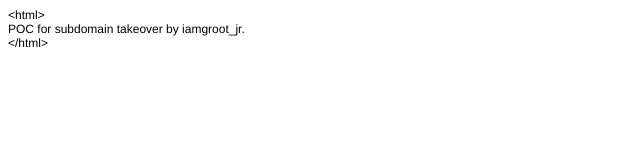
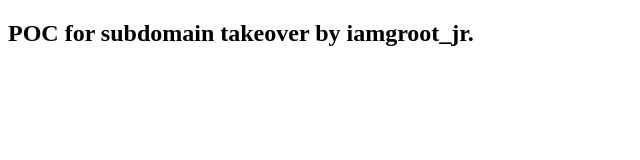
Before and after one commit to ansarikhursaid7tr/subdomain, a plain HTML site: page index.html in a window 1280 px wide. Shown: the whole page, without its empty margins (0-640 px from the left). Drawn offline with Linux system fonts and the light colour scheme.

Commit message:
Update index.html

```diff
--- a/index.html
+++ b/index.html
@@ -10,8 +10,6 @@
   </style>
 </head>
 <body>
-<p class="p1">&lt;html&gt;</p>
-<p class="p1">POC for subdomain takeover by iamgroot_jr.</p>
-<p class="p1">&lt;/html&gt;</p>
+<h2>POC for subdomain takeover by iamgroot_jr.</h2>
 </body>
 </html>
```
